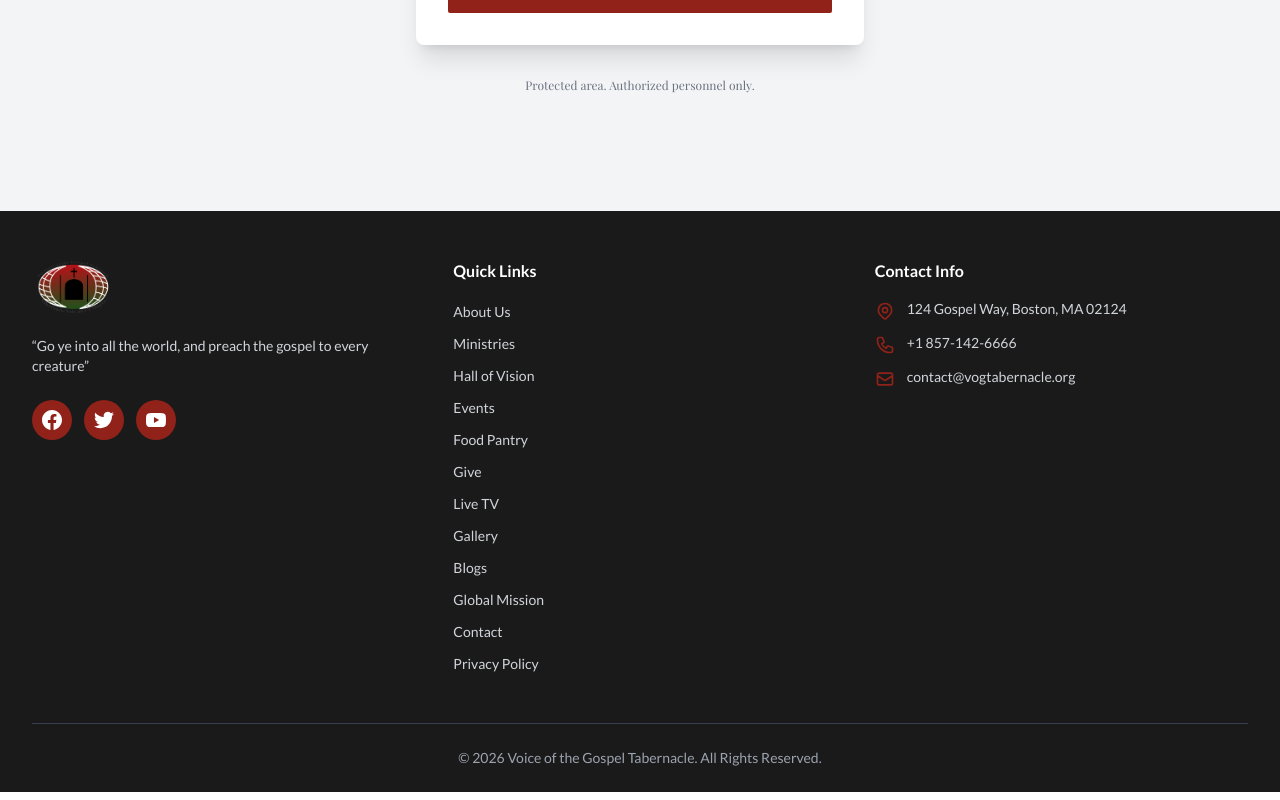
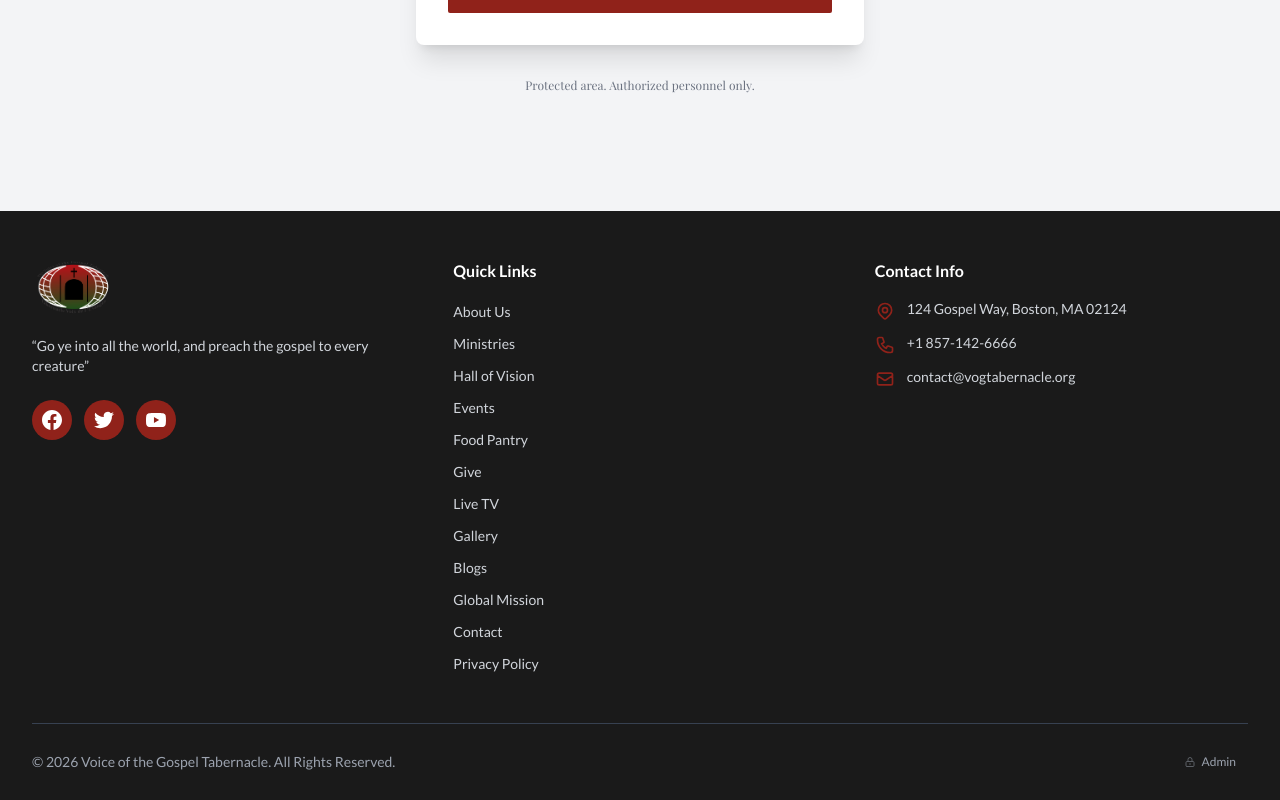
Before and after one commit to Ahmadraza1394/voice-of-gospal, a Next.js app: page /admin/login in a window 1280 px wide. Shown: the part 669-1469 px from the top of the page. Built offline with nearby package versions, Linux system fonts and the light colour scheme.

Commit message:
Fix Bishop image, implement proper admin authentication with middleware, add professional admin login button to footer, and improve logout functionality

```diff
--- a/src/app/(site)/admin/dashboard/page.js
+++ b/src/app/(site)/admin/dashboard/page.js
@@ -3,6 +3,7 @@
 import { useEffect, useState } from "react";
 import { useRouter } from "next/navigation";
 import Link from "next/link";
+import LogoutButton from "@/components/admin/LogoutButton";
 
 export default function AdminDashboard() {
   const router = useRouter();
@@ -252,25 +253,9 @@ export default function AdminDashboard() {
                 <p className="text-xs text-gray-400 truncate">Administrator</p>
               </div>
             </div>
-            <button
-              onClick={handleLogout}
-              className="w-full mt-2 flex items-center justify-center gap-2 px-4 py-2 bg-red-600 hover:bg-red-700 text-white rounded-lg transition-colors font-medium"
-            >
-              <svg
-                className="w-4 h-4"
-                fill="none"
-                viewBox="0 0 24 24"
-                stroke="currentColor"
-              >
-                <path
-                  strokeLinecap="round"
-                  strokeLinejoin="round"
-                  strokeWidth={2}
-                  d="M17 16l4-4m0 0l-4-4m4 4H7m6 4v1a3 3 0 01-3 3H6a3 3 0 01-3-3V7a3 3 0 013-3h4a3 3 0 013 3v1"
-                />
-              </svg>
-              Logout
-            </button>
+            <div className="mt-2">
+              <LogoutButton />
+            </div>
           </div>
         </div>
       </aside>
--- a/src/app/(site)/admin/login/page.js
+++ b/src/app/(site)/admin/login/page.js
@@ -30,6 +30,8 @@ export default function AdminLogin() {
       const data = await res.json();
 
       if (data.success) {
+        // Set cookie for server-side authentication
+        document.cookie = `adminToken=${data.token}; path=/; max-age=${7 * 24 * 60 * 60}; secure; samesite=strict`;
         localStorage.setItem("adminToken", data.token);
         localStorage.setItem("adminUser", JSON.stringify(data.user));
         router.push("/admin/dashboard");
--- /dev/null
+++ b/src/app/api/auth/logout/route.js
@@ -0,0 +1,23 @@
+import { NextResponse } from "next/server";
+
+export async function POST() {
+  try {
+    const response = NextResponse.json({ success: true, message: "Logged out successfully" });
+
+    // Clear the admin token cookie
+    response.cookies.set("adminToken", "", {
+      httpOnly: false,
+      secure: process.env.NODE_ENV === "production",
+      sameSite: "strict",
+      maxAge: 0,
+      path: "/",
+    });
+
+    return response;
+  } catch (error) {
+    return NextResponse.json(
+      { success: false, message: "Logout failed" },
+      { status: 500 }
+    );
+  }
+}
--- /dev/null
+++ b/src/components/admin/LogoutButton.js
@@ -0,0 +1,50 @@
+"use client";
+
+import { useRouter } from "next/navigation";
+
+export default function LogoutButton() {
+  const router = useRouter();
+
+  const handleLogout = async () => {
+    try {
+      await fetch("/api/auth/logout", {
+        method: "POST",
+      });
+
+      // Clear local storage
+      localStorage.removeItem("adminToken");
+      localStorage.removeItem("adminUser");
+
+      // Redirect to login
+      router.push("/admin/login");
+    } catch (error) {
+      console.error("Logout error:", error);
+      // Force redirect even if API fails
+      localStorage.removeItem("adminToken");
+      localStorage.removeItem("adminUser");
+      router.push("/admin/login");
+    }
+  };
+
+  return (
+    <button
+      onClick={handleLogout}
+      className="w-full flex items-center justify-center gap-2 px-4 py-2 bg-red-600 hover:bg-red-700 text-white rounded-lg transition-colors font-medium"
+    >
+      <svg
+        className="w-4 h-4"
+        fill="none"
+        viewBox="0 0 24 24"
+        stroke="currentColor"
+      >
+        <path
+          strokeLinecap="round"
+          strokeLinejoin="round"
+          strokeWidth={2}
+          d="M17 16l4-4m0 0l-4-4m4 4H7m6 4v1a3 3 0 01-3 3H6a3 3 0 01-3-3V7a3 3 0 013-3h4a3 3 0 013 3v1"
+        />
+      </svg>
+      Logout
+    </button>
+  );
+}
--- a/src/components/home/BishopSection.js
+++ b/src/components/home/BishopSection.js
@@ -61,7 +61,7 @@ export default function BishopSection() {
             <div className="relative aspect-[3/4] max-w-md mx-auto lg:mx-0 bg-white rounded-2xl p-4 shadow-lg">
               <div className="relative w-full h-full rounded-xl overflow-hidden">
                 <Image
-                  src="/images/Bishop-picture-p7gispmn9pcj3kpqxapsbc90mj10yo7iw5a6vd3r84.jpeg"
+                  src="/images/Bishop-picture.jpeg"
                   alt="Bishop Nicolas Homicil"
                   fill
                   className="object-cover"
--- a/src/components/layout/Footer.js
+++ b/src/components/layout/Footer.js
@@ -177,11 +177,32 @@ export default function Footer() {
         </div>
 
         {/* Copyright */}
-        <div className="py-6">
-          <p className="text-center text-sm text-gray-400">
+        <div className="py-6 flex flex-col sm:flex-row justify-between items-center">
+          <p className="text-center sm:text-left text-sm text-gray-400 mb-4 sm:mb-0">
             &copy; {currentYear} Voice of the Gospel Tabernacle. All Rights
             Reserved.
           </p>
+
+          {/* Admin Login Button */}
+          <Link
+            href="/admin/login"
+            className="inline-flex items-center px-3 py-1.5 text-xs font-medium text-gray-400 hover:text-white transition-colors duration-200 group"
+          >
+            <svg
+              className="w-3 h-3 mr-1.5 opacity-50 group-hover:opacity-100"
+              fill="none"
+              viewBox="0 0 24 24"
+              stroke="currentColor"
+            >
+              <path
+                strokeLinecap="round"
+                strokeLinejoin="round"
+                strokeWidth={2}
+                d="M12 15v2m-6 4h12a2 2 0 002-2v-6a2 2 0 00-2-2H6a2 2 0 00-2 2v6a2 2 0 002 2zm10-10V7a4 4 0 00-8 0v4h8z"
+              />
+            </svg>
+            Admin
+          </Link>
         </div>
       </Container>
     </footer>
```
Also changed, not shown: src/middleware.js (added, +36 -0 lines).
